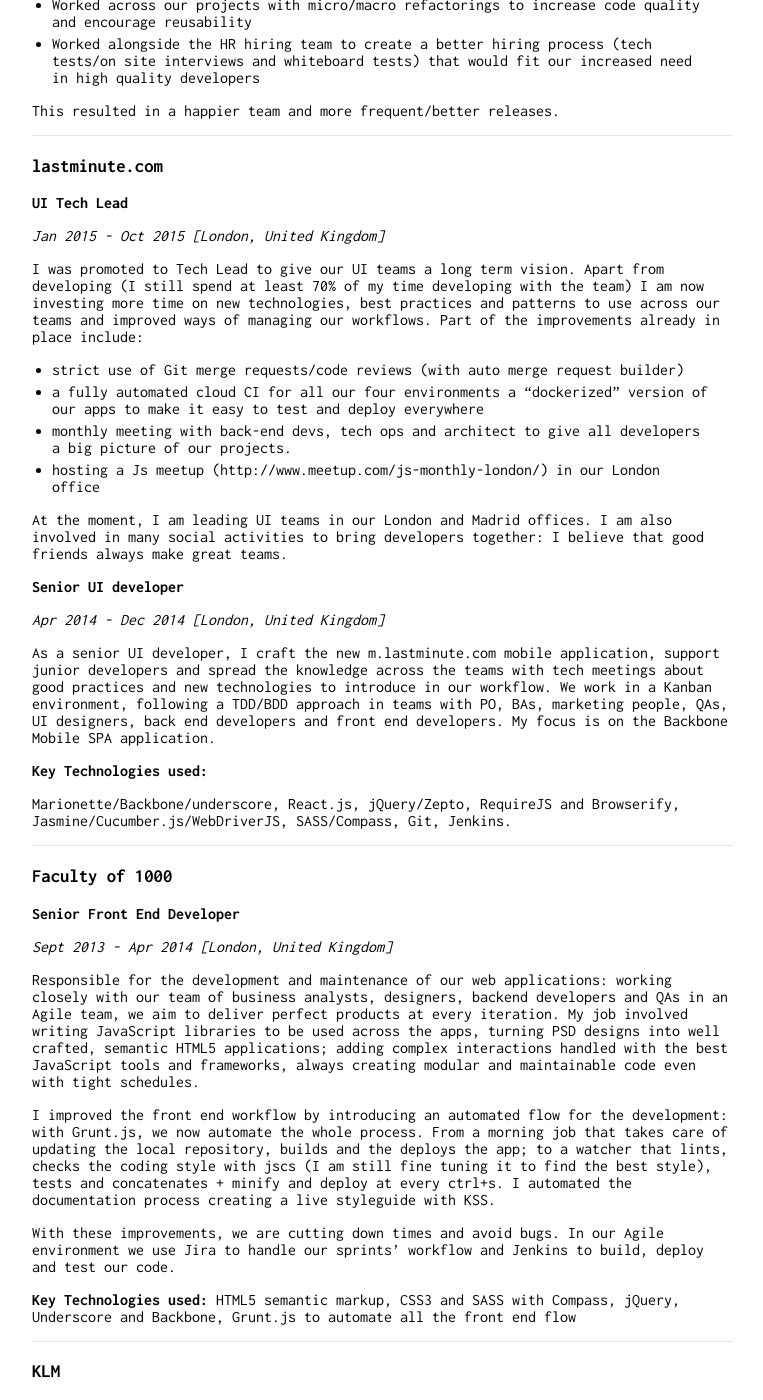
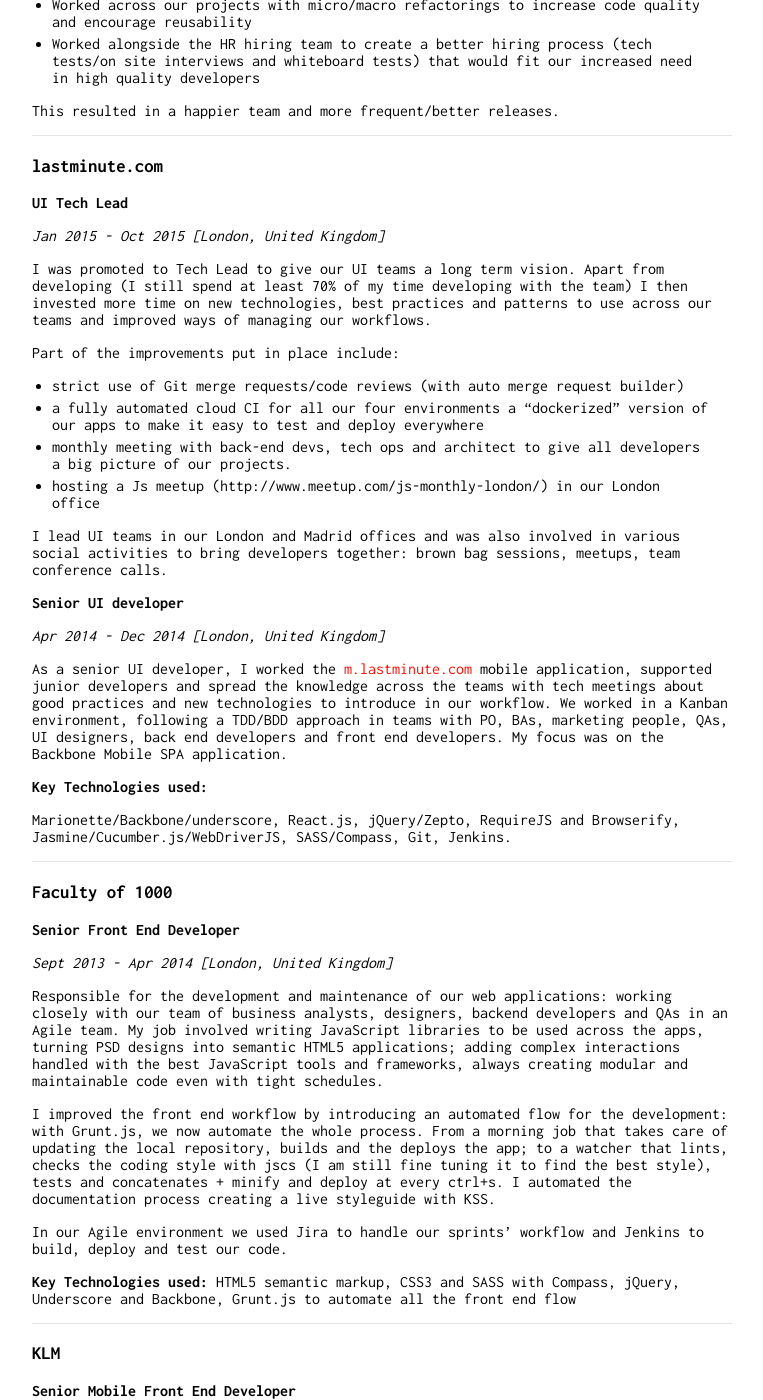
Before and after one commit to ricca509/ricca509.github.io, a Jekyll site: the page built from index.md, in a window 1280 px wide and 1400 px high, scrolled down 1890 px. Shown: the whole window, without its empty margins (258-1021 px from the left). Built offline with Jekyll 4.4.1, drawn with Linux system fonts in a browser that asks for light colours; our own code applies the rules of GitHub Pages for plain Markdown files; some of the changed text lies outside the part shown.

Commit message:
Reduced text

```diff
--- a/index.md
+++ b/index.md
@@ -85,23 +85,23 @@ This resulted in a happier team and more frequent/better releases.
 
 _Jan 2015 - Oct 2015 [London, United Kingdom]_
 
-I was promoted to Tech Lead to give our UI teams a long term vision. Apart from developing (I still spend at least 70% of my time developing with the
-team) I am now investing more time on new technologies, best practices and patterns to use across our teams and improved ways of managing our workflows.
-Part of the improvements already in place include:
+I was promoted to Tech Lead to give our UI teams a long term vision. Apart from developing (I still spend at least 70% of my time developing with the team) I then invested more time on new technologies, best practices and patterns to use across our teams and improved ways of managing our workflows.
+
+Part of the improvements put in place include:
 
 - strict use of Git merge requests/code reviews (with auto merge request builder)
 - a fully automated cloud CI for all our four environments a "dockerized" version of our apps to make it easy to test and deploy everywhere
 - monthly meeting with back-end devs, tech ops and architect to give all developers a big picture of our projects.
 - hosting a Js meetup (http://www.meetup.com/js-monthly-london/) in our London office
 
-At the moment, I am leading UI teams in our London and Madrid offices. I am also involved in many social activities to bring developers together: I believe that good friends always make great teams.
+I lead UI teams in our London and Madrid offices and was also involved in various social activities to bring developers together: brown bag sessions, meetups, team conference calls.
 
 **Senior UI developer**
 
 _Apr 2014 - Dec 2014 [London, United Kingdom]_
 
-As a senior UI developer, I craft the new m.lastminute.com mobile application, support junior developers and spread the knowledge across the teams with tech meetings about good practices and new technologies to introduce in our workflow.
-We work in a Kanban environment, following a TDD/BDD approach in teams with PO, BAs, marketing people, QAs, UI designers, back end developers and front end developers. My focus is on the Backbone Mobile SPA application.
+As a senior UI developer, I worked the [m.lastminute.com](https://m.lastminute.com) mobile application, supported junior developers and spread the knowledge across the teams with tech meetings about good practices and new technologies to introduce in our workflow.
+We worked in a Kanban environment, following a TDD/BDD approach in teams with PO, BAs, marketing people, QAs, UI designers, back end developers and front end developers. My focus was on the Backbone Mobile SPA application.
 
 **Key Technologies used:**
 
@@ -116,12 +116,11 @@ Browserify, Jasmine/Cucumber.js/WebDriverJS, SASS/Compass, Git, Jenkins.
 
 _Sept 2013 - Apr 2014 [London, United Kingdom]_
 
-Responsible for the development and maintenance of our web applications: working closely with our team of business analysts, designers, backend developers and QAs in an Agile team, we aim to deliver perfect products at every iteration. My job involved writing JavaScript libraries to be used across the apps, turning PSD designs into well crafted, semantic HTML5 applications; adding complex interactions handled with the best JavaScript tools and frameworks, always creating modular and maintainable code even with tight schedules.
+Responsible for the development and maintenance of our web applications: working closely with our team of business analysts, designers, backend developers and QAs in an Agile team. My job involved writing JavaScript libraries to be used across the apps, turning PSD designs into semantic HTML5 applications; adding complex interactions handled with the best JavaScript tools and frameworks, always creating modular and maintainable code even with tight schedules.
 
 I improved the front end workflow by introducing an automated flow for the development: with Grunt.js, we now automate the whole process. From a morning job that takes care of updating the local repository, builds and the deploys the app; to a watcher that lints, checks the coding style with jscs (I am still fine tuning it to find the best style), tests and concatenates + minify and deploy at every ctrl+s. I automated the documentation process creating a live styleguide with KSS.
 
-With these improvements, we are cutting down times and avoid bugs.
-In our Agile environment we use Jira to handle our sprints' workflow and Jenkins to build, deploy and test our code.
+In our Agile environment we used Jira to handle our sprints' workflow and Jenkins to build, deploy and test our code.
 
 **Key Technologies used:**
 HTML5 semantic markup, CSS3 and SASS with Compass, jQuery, Underscore and Backbone, Grunt.js to automate all the front end flow
@@ -182,7 +181,7 @@ My job included: gathering user requirements, choosing the right technologies to
 
 - 2012: TripTapp.com
 
-  I’m the co-founder of www.triptapp.com: after the development of the web application (the first MVP is currently online), I’m designing our mobile application. The webapp development involved social authentication, a NoSQL database (mongoDB), an API to interface with Google Maps, a client side app to handle data about places positions, like, etc and a REST API to handle AJAX calls. The new mobile app will use a REST API in Node.js as backend and HTML5 with Backbone.js (accessing the device’s features through Cordova/PhoneGap). Built using HTML5/CSS3, LESS, Backbone.js, jQuery, Twitter Bootstrap, Yii Framework (PHP), mongoDB. Integrated with Google Maps, Hosted on Windows Azure (Linux VM)
+  Co-founder of [triptapp.com](www.triptapp.com): after the development of the web application (the first MVP is currently online), I’m designing our mobile application. The webapp development involved social authentication, a NoSQL database (mongoDB), an API to interface with Google Maps, a client side app to handle data about places positions, like, etc and a REST API to handle AJAX calls. The new mobile app will use a REST API in Node.js as backend and HTML5 with Backbone.js (accessing the device’s features through Cordova/PhoneGap). Built using HTML5/CSS3, LESS, Backbone.js, jQuery, Twitter Bootstrap, Yii Framework (PHP), mongoDB. Integrated with Google Maps, Hosted on Windows Azure (Linux VM)
 
 ---
 
```
